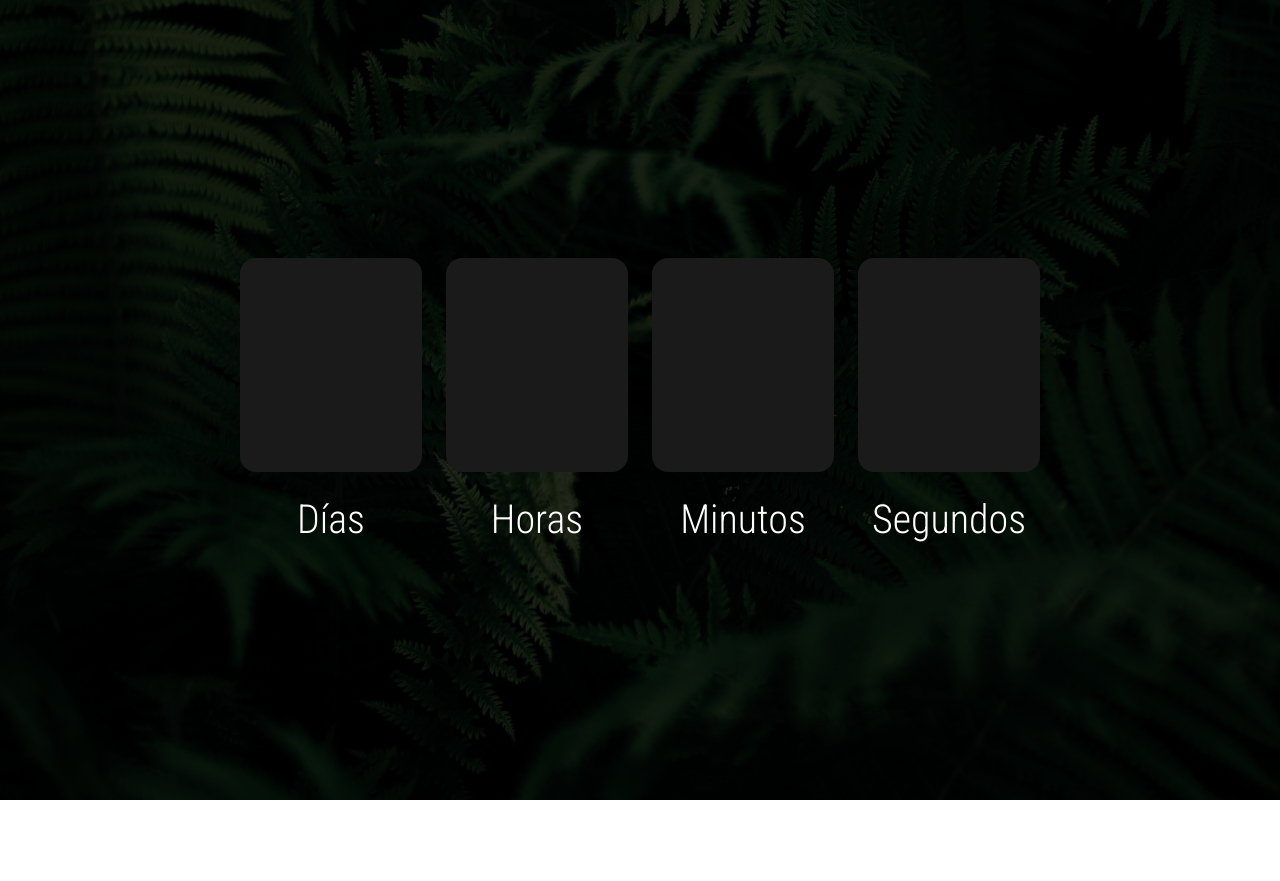
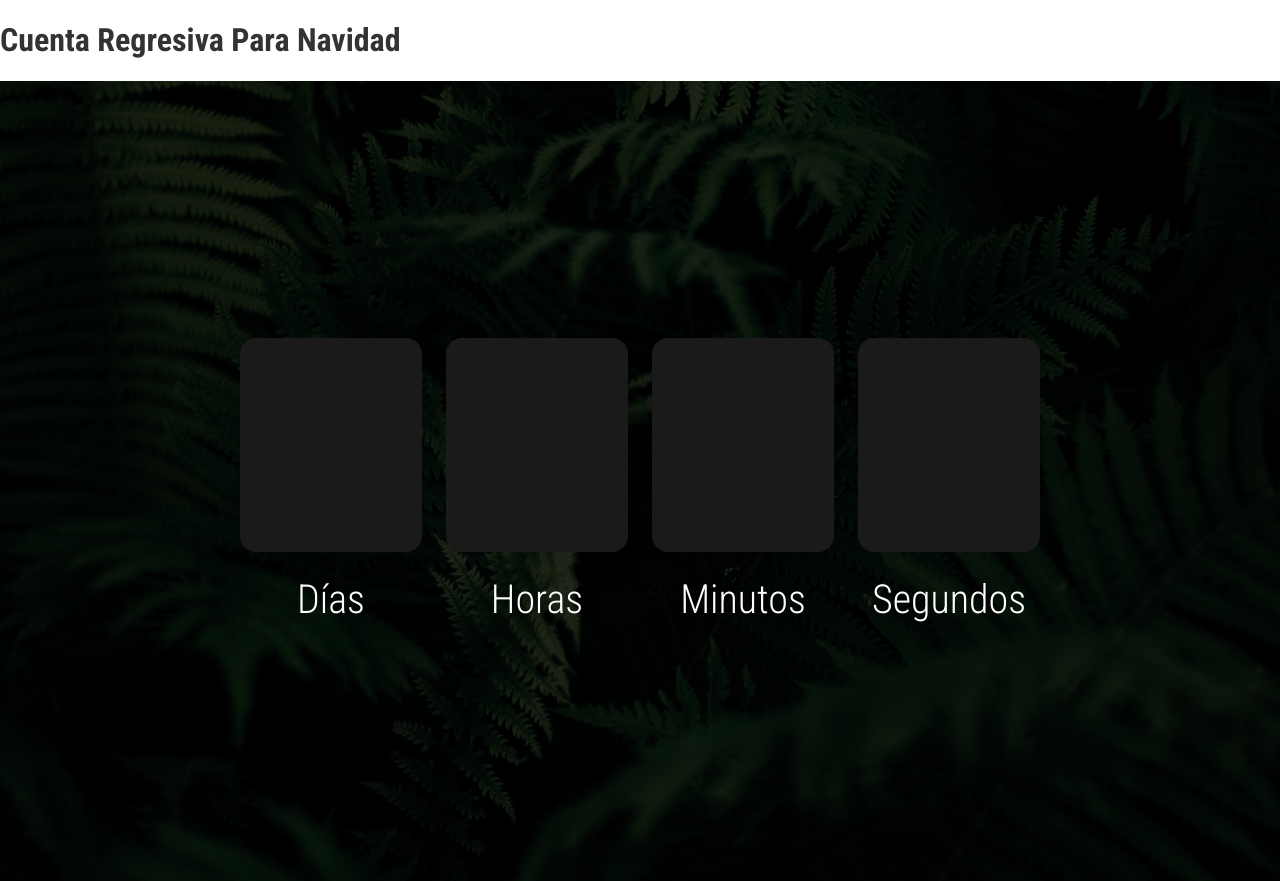
Before and after one commit to NataliaHilarion/Countdown, a plain HTML site: page index.html in a window 1280 px wide. Before the commit the page ends 800 px from the top, so only its background shows below. Drawn offline with Linux system fonts and the light colour scheme.

Commit message:
Add files via upload

```diff
--- a/index.html
+++ b/index.html
@@ -13,7 +13,11 @@
 </head>
 
 <body>
+  <h1 class="title">
+    Cuenta Regresiva Para Navidad
+  </h1>
   <div class="countdown">
+
     <div class="containerAll">
       <div class="container">
         <div class=" container-number">
```
